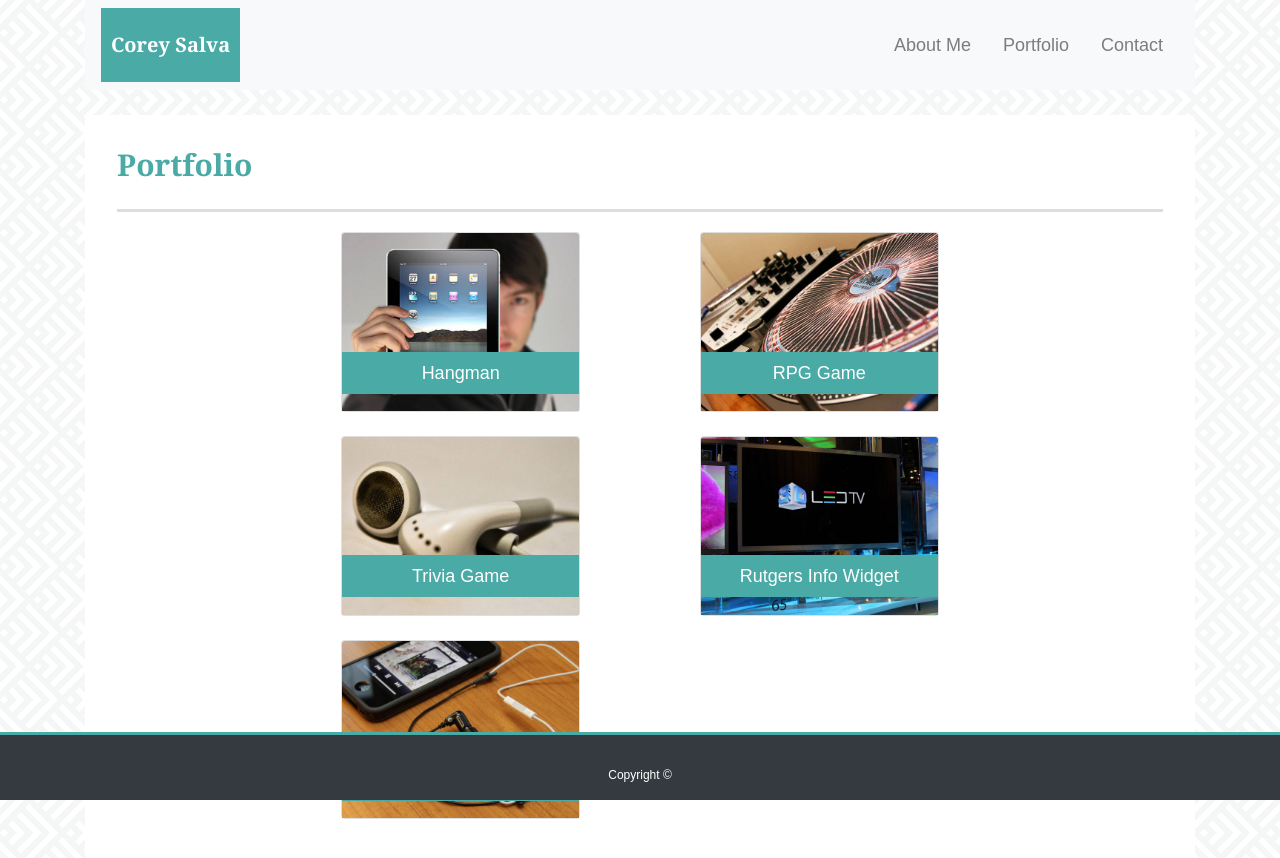
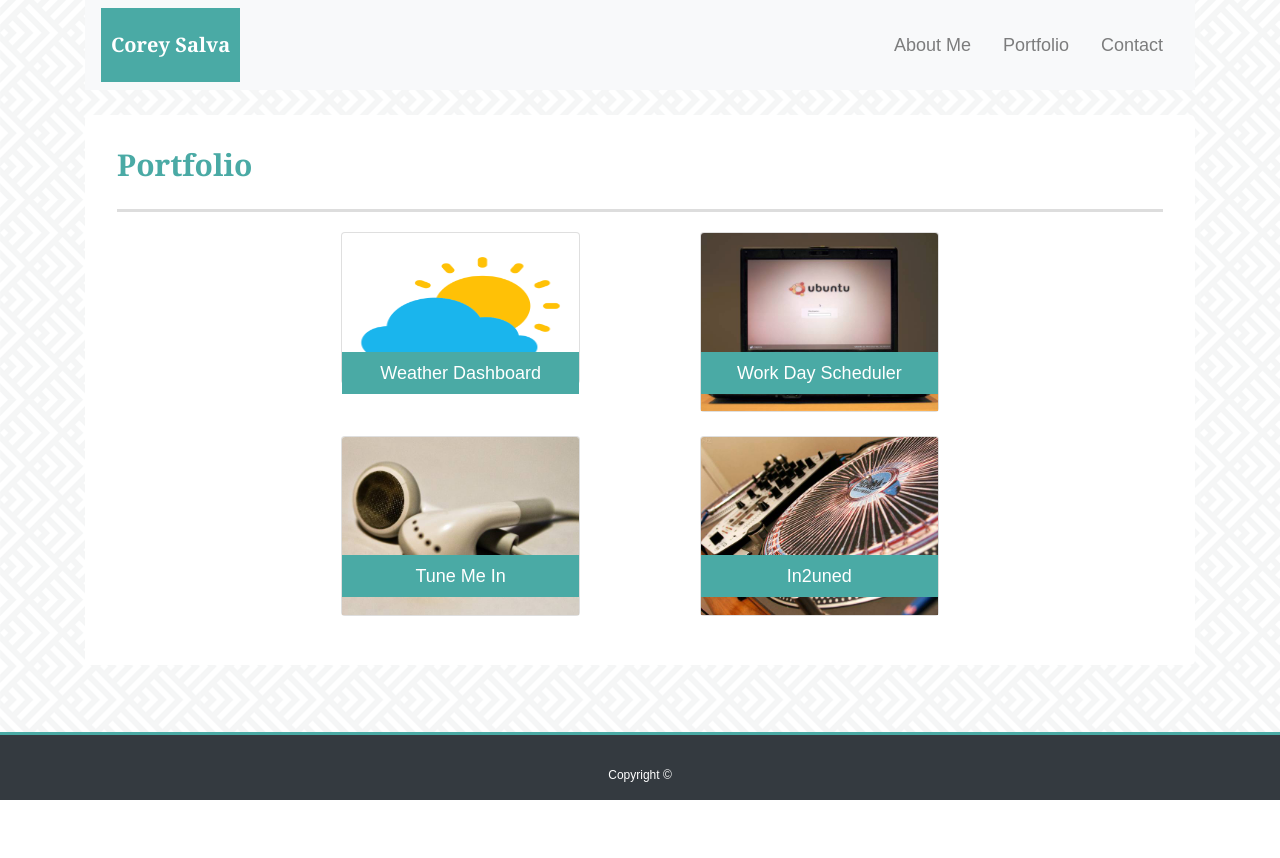
Before and after one commit to coreysalva/Responsive-Portfolio, a plain HTML site: page master/portfolio.html in a window 1280 px wide. After the commit the page ends 800 px from the top, so only its background shows below. Drawn offline with nearby package versions, Linux system fonts and the light colour scheme.

Commit message:
first portfolio update, adding in functional navigation to my work

```diff
--- a/master/portfolio.html
+++ b/master/portfolio.html
@@ -93,8 +93,10 @@
 
               <div class="card mb-4">
                 <div class="card-img-caption">
-                  <p class="card-text py-1">Hangman</p>
-                  <img class="card-img-top" src="assets/images/technics-q-c-640-480-1.jpg" alt="Card image cap">
+                  <p class="card-text py-1">Weather Dashboard</p>
+                  <a href="https://coreysalva.github.io/hw6-weather-dash/">
+                    <img class="card-img-top" src="assets/images/weather.png" style="height: 150px;" alt="Card image cap">
+                  </a>
                 </div>
               </div>
 
@@ -104,8 +106,10 @@
 
               <div class="card mb-4">
                 <div class="card-img-caption">
-                  <p class="card-text py-1">RPG Game</p>
-                  <img class="card-img-top" src="assets/images/technics-q-c-640-480-2.jpg" alt="Card image cap">
+                  <p class="card-text py-1">Work Day Scheduler</p>
+                  <a href="https://coreysalva.github.io/work-day-scheduler/">
+                    <img class="card-img-top" src="assets/images/laptop.jpg" alt="Card image cap">
+                  </a>
                 </div>
               </div>
 
@@ -119,8 +123,10 @@
 
               <div class="card mb-4">
                 <div class="card-img-caption">
-                  <p class="card-text py-1">Trivia Game</p>
-                  <img class="card-img-top" src="assets/images/technics-q-c-640-480-5.jpg" alt="Card image cap">
+                  <p class="card-text py-1">Tune Me In</p>
+                  <a href="https://coreysalva.github.io/tune-me-in/">
+                    <img class="card-img-top" src="assets/images/headphones.jpg" alt="Card image cap">
+                  </a>
                 </div>
               </div>
 
@@ -130,8 +136,10 @@
 
               <div class="card mb-4">
                 <div class="card-img-caption">
-                  <p class="card-text py-1">Rutgers Info Widget</p>
-                  <img class="card-img-top" src="assets/images/technics-q-c-640-480-9.jpg" alt="Card image cap">
+                  <p class="card-text py-1">In2uned</p>
+                  <a href="https://quiet-thicket-75299.herokuapp.com/">
+                    <img class="card-img-top" src="assets/images/technics-q-c-640-480-2.jpg" alt="Card image cap">
+                  </a>
                 </div>
               </div>
 
@@ -139,7 +147,7 @@
             <div class="col-sm-2"></div>
           </div>
 
-          <div class="row">
+          <!-- <div class="row">
             <div class="col-sm-2"></div>
             <div class="col-sm-3 mx-auto">
 
@@ -155,7 +163,7 @@
             <div class="col-sm-5 mx-auto">
 
             </div>
-          </div>
+          </div> -->
 
           <!-- <img class="img-fluid rounded" src="assets/images/technics-q-c-640-480-1.jpg" alt="Word Guess">
               <h3 class="portfolioLabels">Hangman</h3>
```
Also changed, not shown: master/assets/images/weather.png (added).
